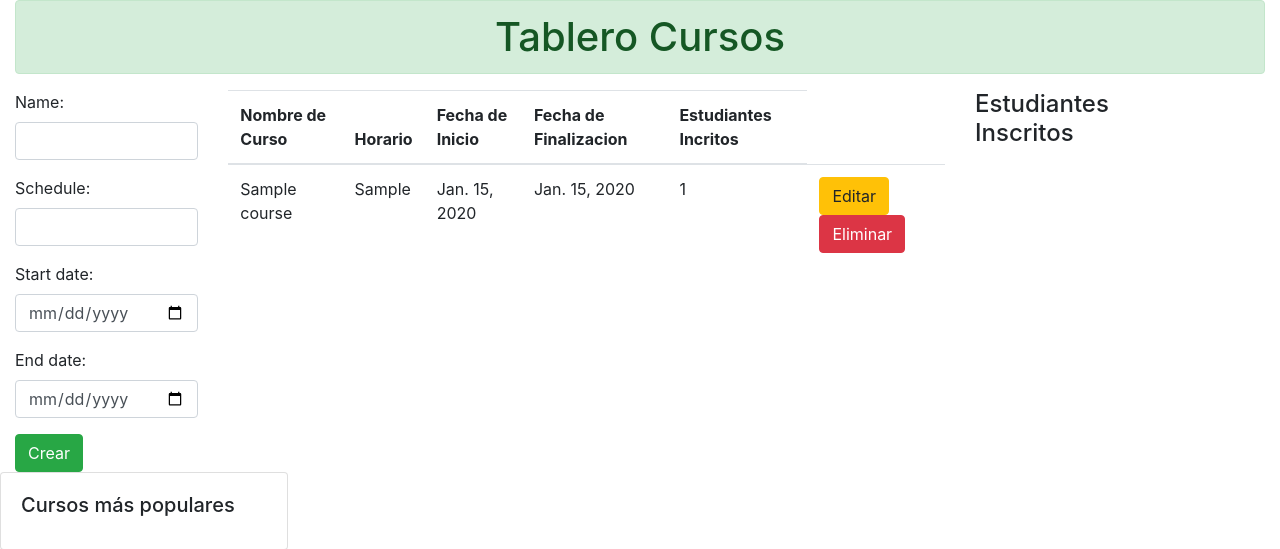
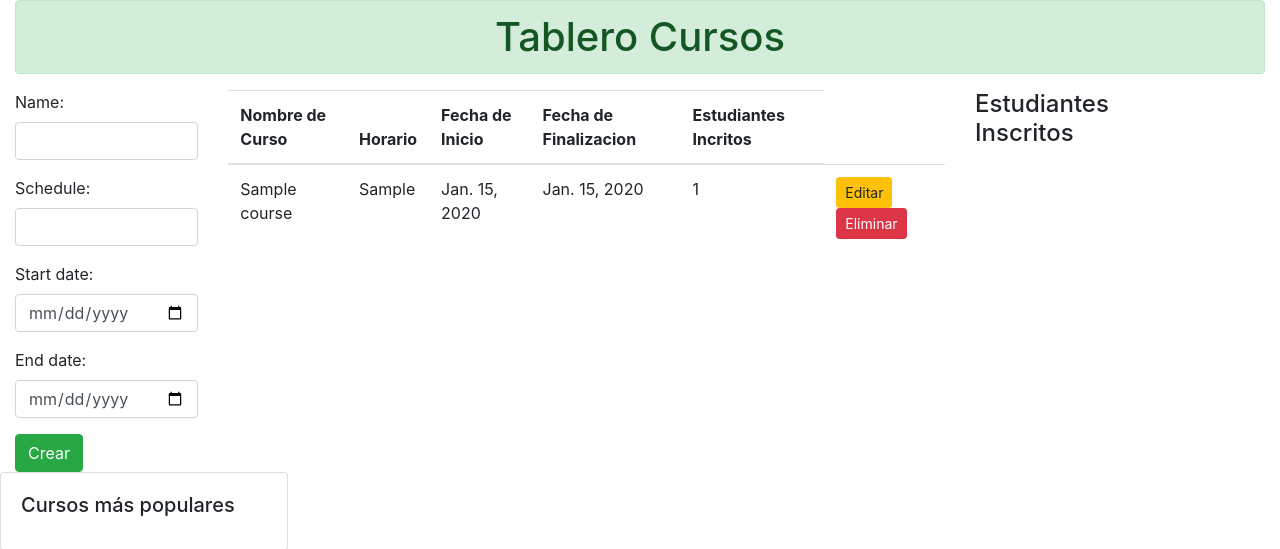
Before and after one commit to Reyes2777/nativ_apps_test, a Django app: page /courses/ in a window 1280 px wide. Shown: the part 56-605 px from the top of the page. Run offline with Django 4.2, Linux system fonts and the light colour scheme; tables that the repository leaves empty hold one stand-in row (values such as "Sample post"); some libraries are stand-ins or nearby versions.

Commit message:
fix: some issues

```diff
--- a/course_manager/static/js/index.js
+++ b/course_manager/static/js/index.js
@@ -18,6 +18,12 @@
                         '<td>' + data.schedule + '</td>' +
                         '<td>' + data.start_date + '</td>' +
                         '<td>' + data.end_date + '</td>' +
+                        '<td>' + data.number_students + '</td>' +
+                        '<td>' +
+                            '<button class="btn btn-sm btn-warning edit-course-btn" data-course-id="' + data.id + '">Editar</button>' +
+                            '<button class="btn btn-sm btn-danger delete-course-btn" data-course-id="' + data.id + '">Eliminar</button>' +
+                        '</td>' +
+
                     '</tr>'
                 );
             },
@@ -28,7 +34,7 @@
     });
 
 
-  $('table').on('click', 'input.btn-danger', function(event) {
+  $('table').on('click', 'button.btn-danger', function(event) {
     event.preventDefault();
     const btn = $(this);
     const url = `/courses/delete/${btn.data('course-id')}/`;
@@ -54,7 +60,7 @@
     }
   });
 
-  $("#edit-course-btn").on('click', function() {
+  $(".edit-course-btn").on('click', function() {
   var courseId = $(this).data('course-id');
   $('#edit-course-modal').modal('show');
   $("#edit-course-form").attr('data-course-id', courseId)
--- a/course_manager/templates/base.html
+++ b/course_manager/templates/base.html
@@ -22,10 +22,10 @@
   <div class="collapse navbar-collapse" id="navbarSupportedContent">
     <ul class="navbar-nav mr-auto">
       <li class="nav-item active">
-        <a class="nav-link" href="#">Cursos<span class="sr-only">(current)</span></a>
+        <a class="nav-link" href="http://0.0.0.0:8000/courses">Cursos<span class="sr-only">(current)</span></a>
       </li>
       <li class="nav-item">
-        <a class="nav-link" href="#">Estudiantes</a>
+        <a class="nav-link" href="http://0.0.0.0:8000/courses/students">Estudiantes</a>
       </li>
     </ul>
   </div>
--- a/course_manager/templates/courses/index.html
+++ b/course_manager/templates/courses/index.html
@@ -30,8 +30,8 @@
             <td>{{course.end_date}}</td>
             <td>{{course.number_students}}</td>
              <td>
-                <button class="btn btn-warning edit-course-btn" data-course-id="{{ course.id }}" id="edit-course-btn">Editar</button>
-                <button class="btn btn-danger delete-course-btn" data-course-id="{{ course.id }}" id="delete-course-btn">Eliminar</button>
+                <button class="btn btn-sm btn-warning edit-course-btn" data-course-id="{{ course.id }}" id="edit-course-btn">Editar</button>
+                <button class="btn btn-sm btn-danger delete-course-btn" data-course-id="{{ course.id }}" id="delete-course-btn">Eliminar</button>
         </td>
           </tr>
         {% endfor %}
--- a/course_manager/views.py
+++ b/course_manager/views.py
@@ -34,6 +34,7 @@
                 'schedule': course.schedule,
                 'start_date': course.start_date,
                 'end_date': course.end_date,
+                'number_students': course.number_students
             }
             return JsonResponse(data)
         else:
```
